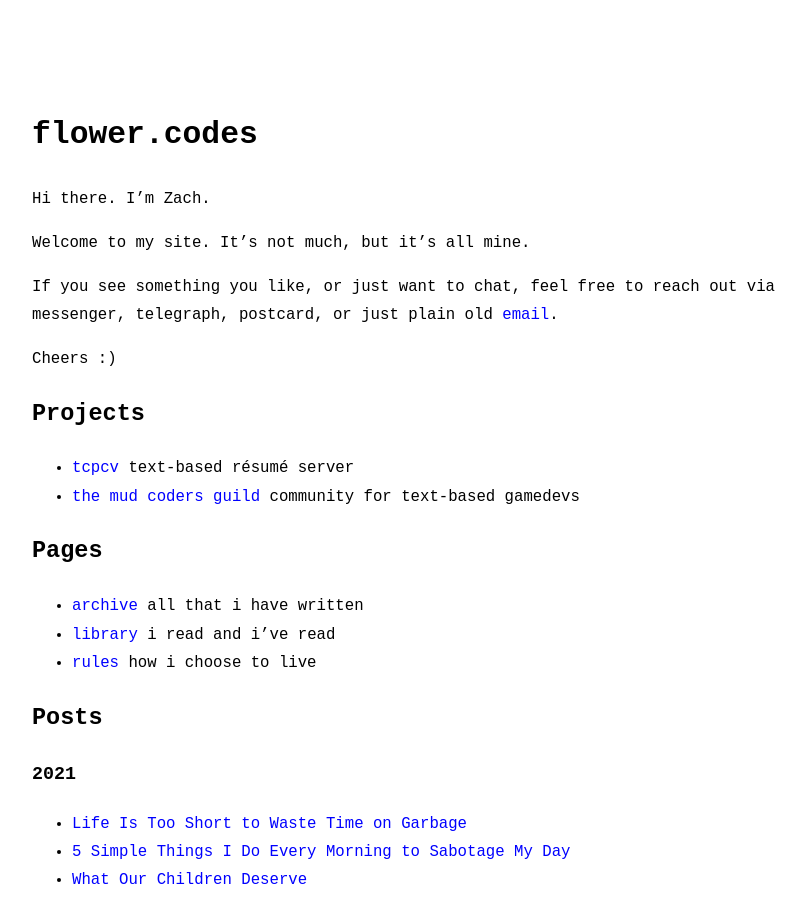
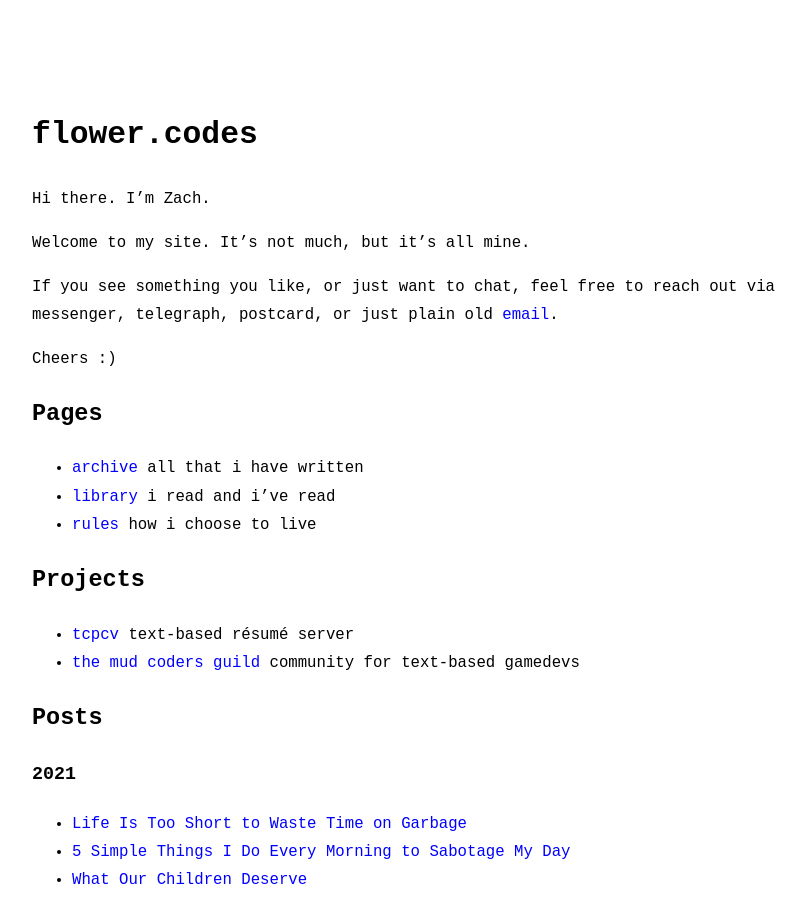
Before and after one commit to zachflower/flower.codes, a Jekyll site: the page built from index.md, in a window 1280 px wide and 900 px high. Shown: the whole window, without its empty margins (230-1035 px from the left). Built offline with Jekyll 4.4.1, drawn with Linux system fonts in a browser that asks for light colours; Markdown is read by kramdown in place of the engine named in the settings.

Commit message:
put pages first

```diff
--- a/index.md
+++ b/index.md
@@ -11,15 +11,15 @@ If you see something you like, or just want to chat, feel free to reach out via
 
 Cheers :)
 
-## Projects
-
-* [tcpcv](https://github.com/zachflower/tcpcv) text-based résumé server
-* [the mud coders guild](http://mudcoders.com) community for text-based gamedevs
-
 ## Pages
 
 * [archive](/archive.html) all that i have written
 * [library](/library.html) i read and i've read
 * [rules](/rules.html) how i choose to live
 
+## Projects
+
+* [tcpcv](https://github.com/zachflower/tcpcv) text-based résumé server
+* [the mud coders guild](http://mudcoders.com) community for text-based gamedevs
+
 ## Posts
```
